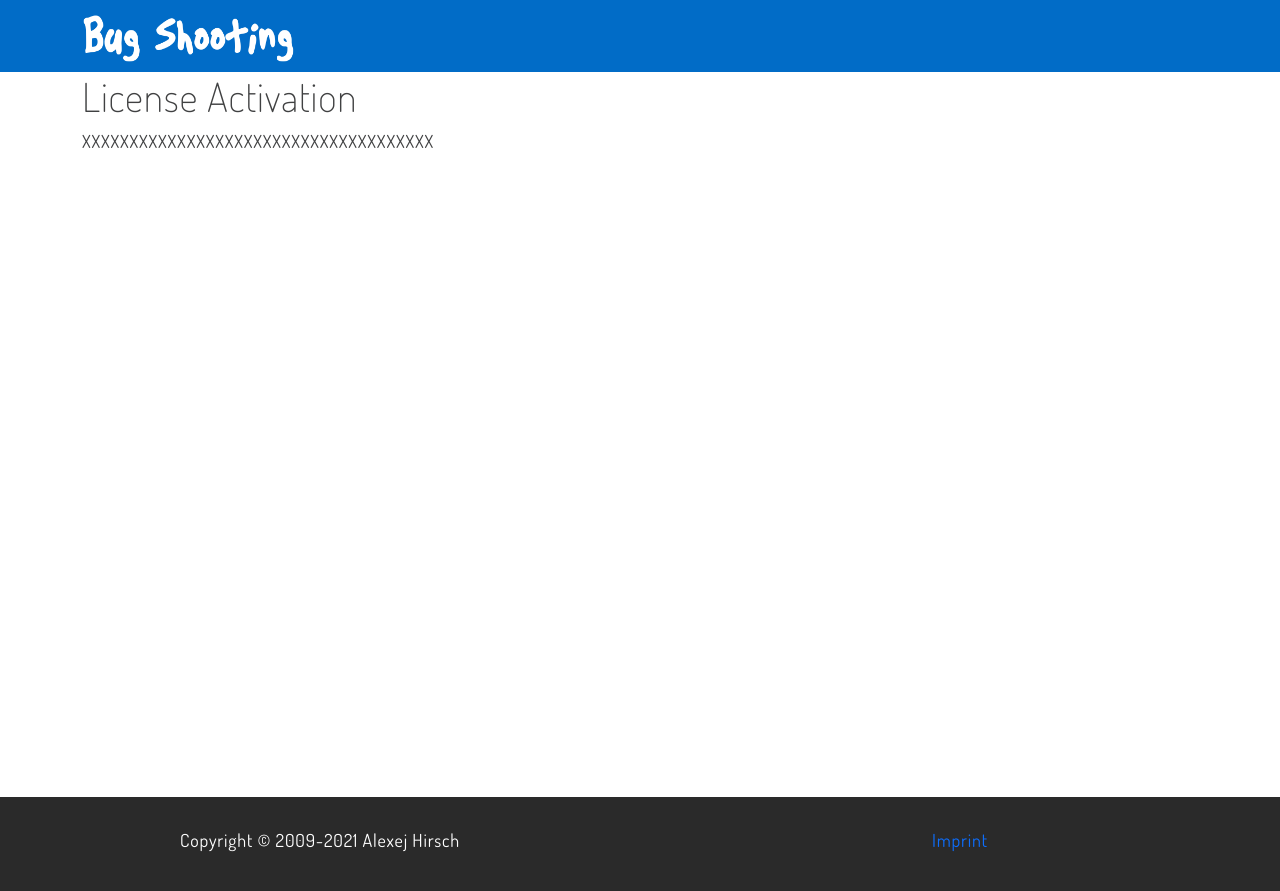
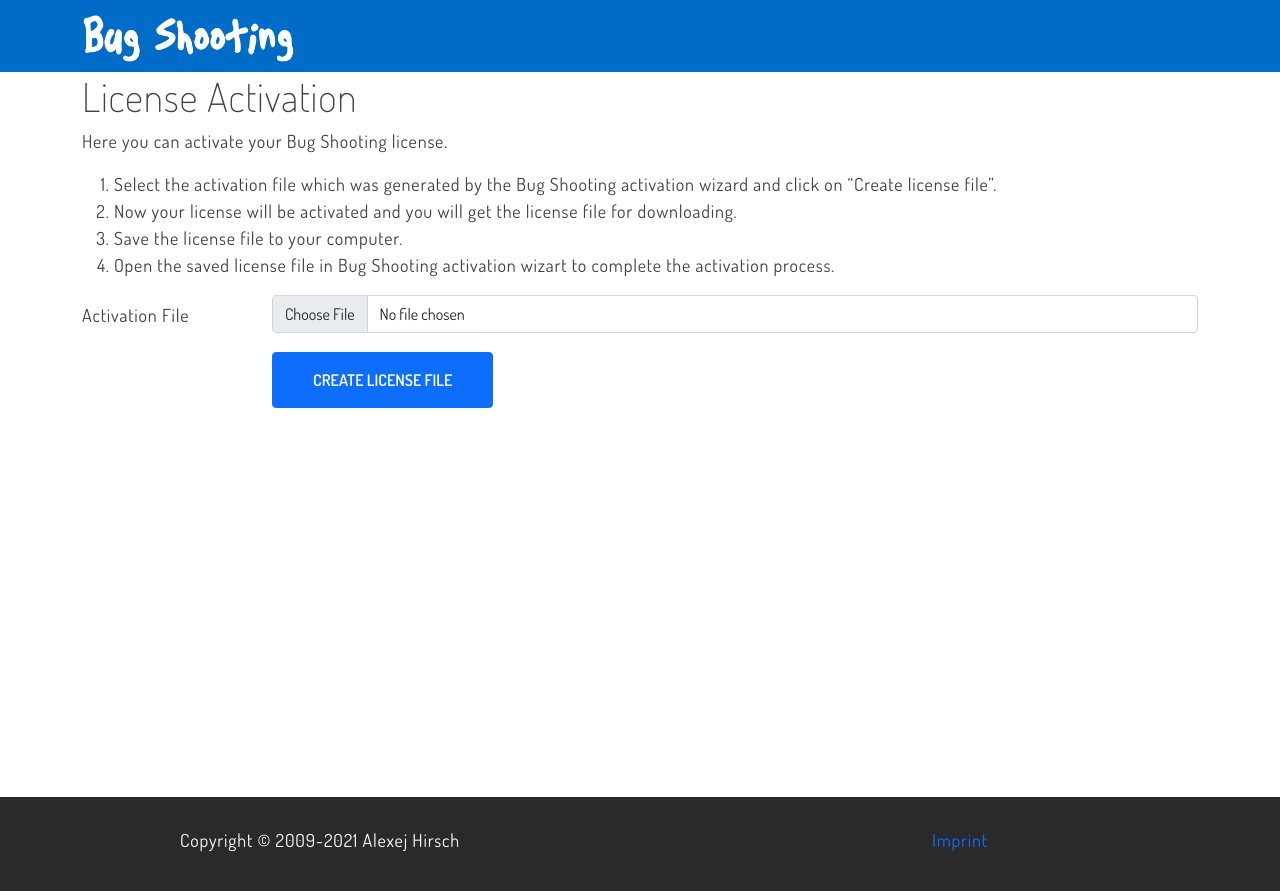
Before and after one commit to BugShooting/BugShooting.Homepage, a Jekyll site: the page built from activation.md, in a window 1280 px wide. Shown: the top 891 px of the page. Built offline with Jekyll 4.4.1, drawn with Linux system fonts in a browser that asks for light colours; our own code applies the rules of GitHub Pages for plain Markdown files.

Commit message:
Update activation.md

```diff
--- a/activation.md
+++ b/activation.md
@@ -4,5 +4,22 @@
 ---
 
 # License Activation
+Here you can activate your Bug Shooting license.
+1. Select the activation file which was generated by the Bug Shooting activation wizard and click on "Create license file".
+2. Now your license will be activated and you will get the license file for downloading.
+3. Save the license file to your computer.
+4. Open the saved license file in Bug Shooting activation wizart to complete the activation process.
 
-XXXXXXXXXXXXXXXXXXXXXXXXXXXXXXXXXXXXX
+<form method="POST" action="https://services.bugshooting.com/rest/freelicense">
+  <div class="row mb-3">
+    <label for="activationfile" class="col-sm-2 col-form-label">Activation File</label>
+    <div class="col-sm-10">
+      <input class="form-control" type="file" required name="activationfile" >
+    </div>
+  </div>
+  <div class="row mb-3">
+    <div class="col-sm-10  offset-sm-2">
+       <button class="btn btn-lg btn-primary btn-block" type="submit">Create license file</button>
+    </div>
+  </div>
+</form>
```
